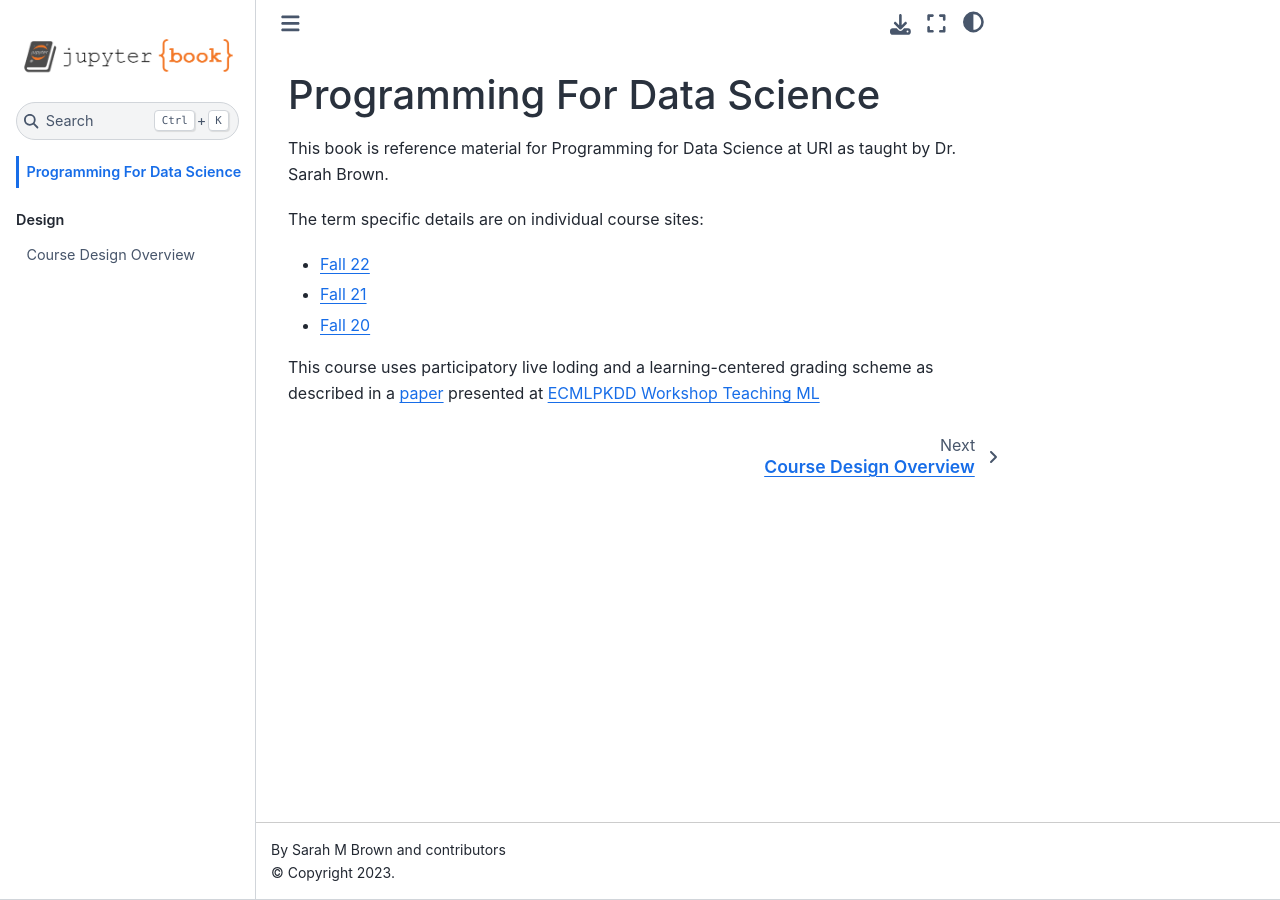
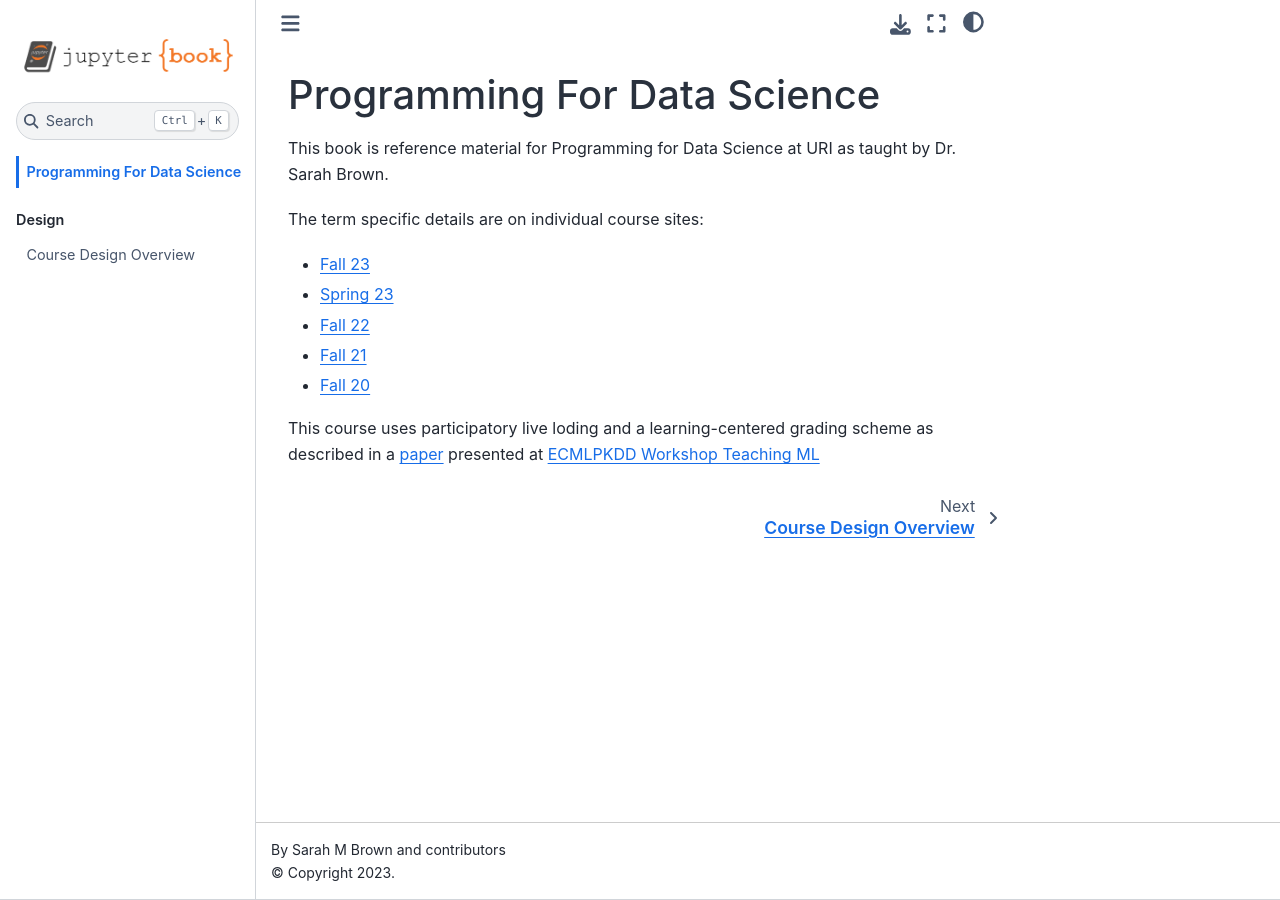
Before and after one commit to rhodyprog4ds/rhodyprog4ds.github.io, a Jupyter Book: the page built from index.md, in a window 1280 px wide. Built offline with Jupyter Book 1.0.4 settings and Sphinx 7.4.7 and the Sphinx Book theme 1.1.4, drawn with Linux system fonts in a browser that asks for light colours.

Commit message:
update links

```diff
--- a/index.md
+++ b/index.md
@@ -4,7 +4,9 @@ Programming For Data Science
 This book is reference material for Programming for Data Science at URI as taught by Dr. Sarah Brown.
 
 The term specific details are on individual course sites:
-- [Fall 22](https://rhodyprog4ds.github.io/BrownFall21/)
+- [Fall 23](https://rhodyprog4ds.github.io/BrownFall23/)
+- [Spring 23](https://rhodyprog4ds.github.io/SpringFall22/)
+- [Fall 22](https://rhodyprog4ds.github.io/BrownFall22/)
 - [Fall 21](https://rhodyprog4ds.github.io/BrownFall21/)
 - [Fall 20](https://rhodyprog4ds.github.io/BrownFall20/)
 
```
